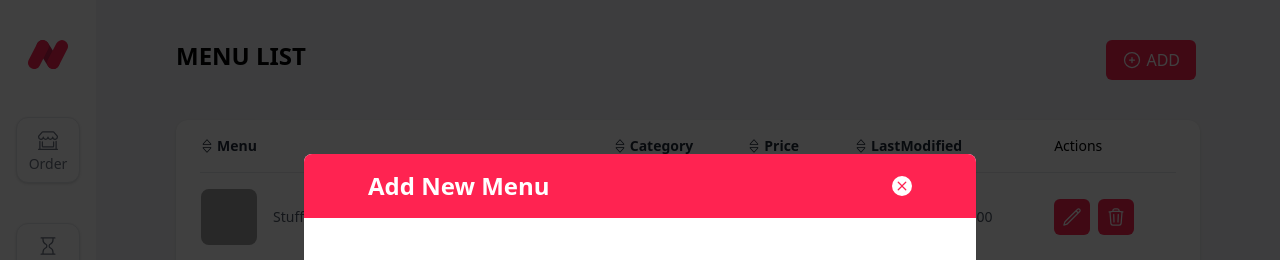
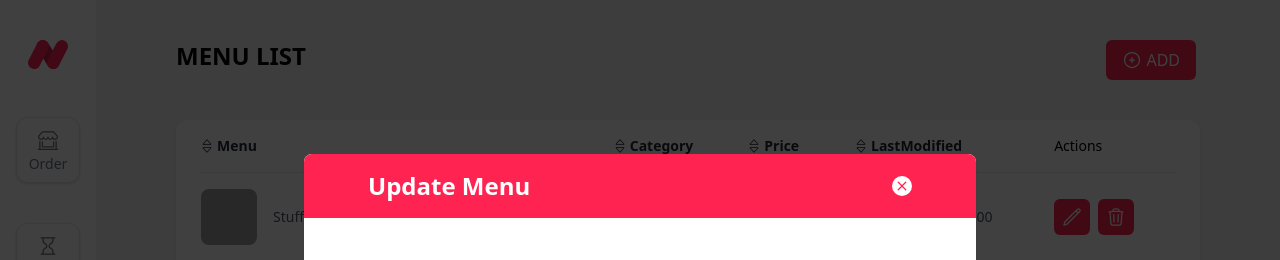
Before and after one commit to ryno-andryano/nusa, a React (Vite) app: page /menu-list in a window 1280 px wide. Both pictures are taken after a click on the button 1072 px from the left and 217 px from the top of the page. Shown: the top 260 px of the page. Built offline with nearby package versions, Linux system fonts and the light colour scheme; data requests are answered from the project's data file; grey boxes are pictures that could not be loaded.

Commit message:
fix: conditional render for form modal heading

```diff
--- a/src/pages/Menu/FormModal.jsx
+++ b/src/pages/Menu/FormModal.jsx
@@ -190,7 +190,7 @@ function FormModal({ isOpen, onClose, menu, mutate }) {
 
         <div className="absolute left-0 right-0 top-0 flex items-center justify-between rounded-t-lg bg-[#FF2351] px-6 py-4 text-white md:px-16">
           <h1 className="text-2xl font-semibold">
-            {Object.keys(menu).length === 0 ? "Update" : "Add New"} Menu
+            {Object.keys(menu).length !== 0 ? "Update" : "Add New"} Menu
           </h1>
           <button onClick={onClose}>
             <svg
```
